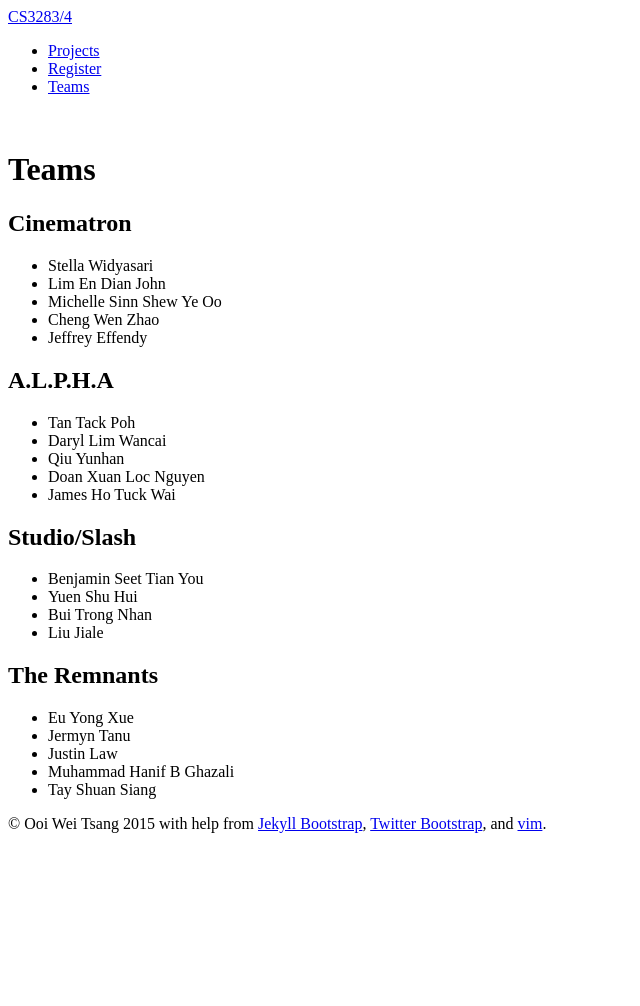
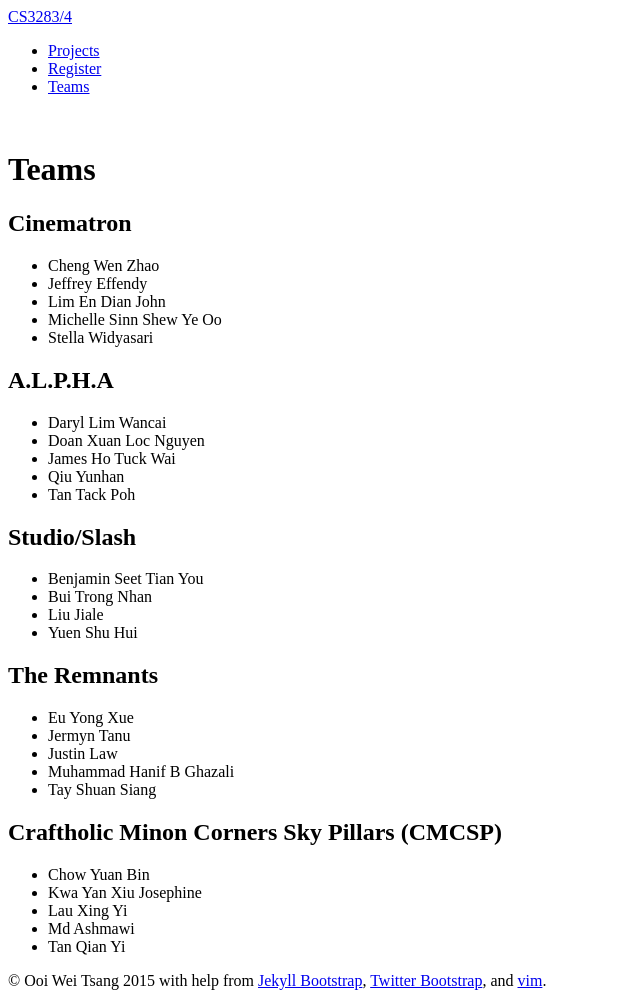
Before and after one commit to nus-mtp/1516, a Jekyll site: the page built from teams.md, in a window 1280 px wide. Shown: the whole page, without its empty margins (0-640 px from the left). Built offline with Jekyll 4.4.1, drawn with Linux system fonts in a browser that asks for light colours; before the commit the page ends 900 px from its top, so only the background shows below that.

Commit message:
Sorted student names; Added Team CMCSP

```diff
--- a/teams.md
+++ b/teams.md
@@ -5,24 +5,24 @@ group: navigation
 ---
 
 ## Cinematron
-* Stella Widyasari
+* Cheng Wen Zhao
+* Jeffrey Effendy
 * Lim En Dian John
 * Michelle Sinn Shew Ye Oo
-* Cheng Wen Zhao
-* Jeffrey Effendy
+* Stella Widyasari
 
 ## A.L.P.H.A
-* Tan Tack Poh
 * Daryl Lim Wancai
-* Qiu Yunhan
 * Doan Xuan Loc Nguyen
 * James Ho Tuck Wai
+* Qiu Yunhan
+* Tan Tack Poh
 
 ## Studio/Slash
 * Benjamin Seet Tian You
-* Yuen Shu Hui
 * Bui Trong Nhan
 * Liu Jiale
+* Yuen Shu Hui
 
 ## The Remnants
 * Eu Yong Xue
@@ -30,3 +30,10 @@ group: navigation
 * Justin Law
 * Muhammad Hanif B Ghazali
 * Tay Shuan Siang
+
+## Craftholic Minon Corners Sky Pillars (CMCSP)
+* Chow Yuan Bin
+* Kwa Yan Xiu Josephine
+* Lau Xing Yi
+* Md Ashmawi
+* Tan Qian Yi
```
